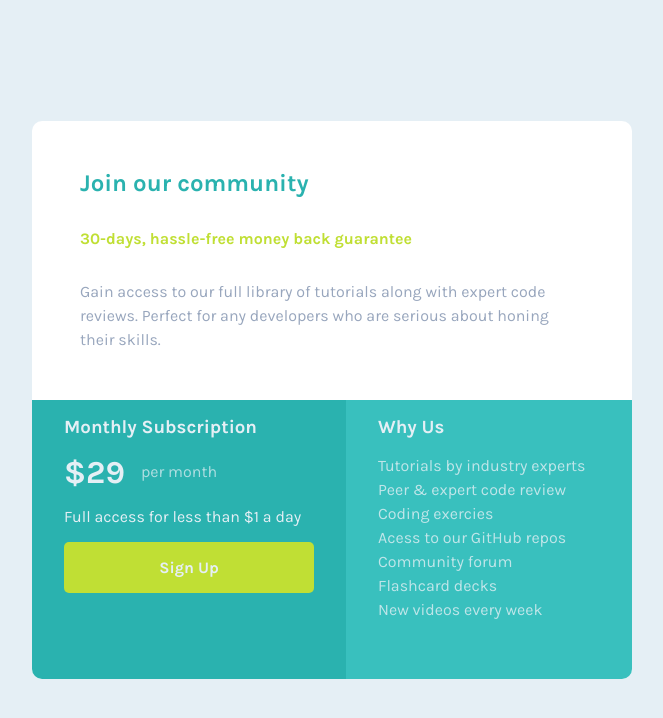
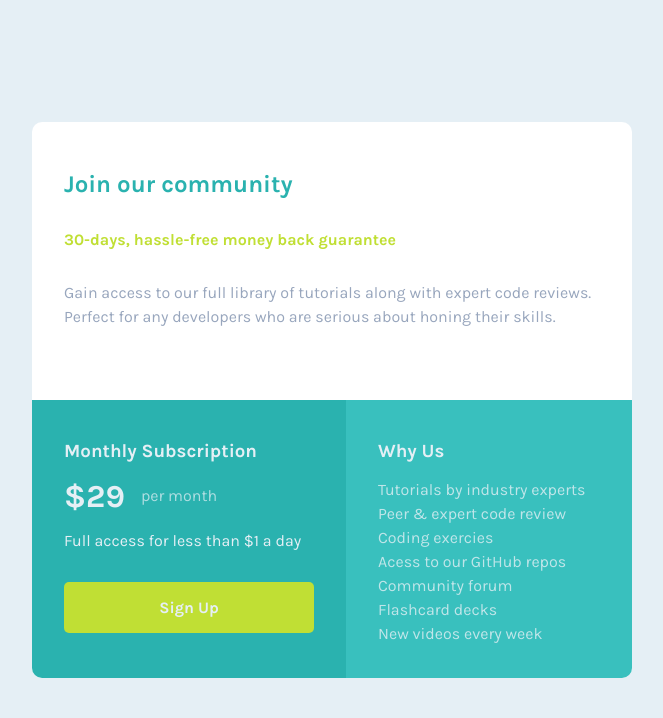
Before and after one commit to AnisBacha/Single-Price-Grid-Component, a plain HTML site: page index.html in a window 1280 px wide. Shown: the whole page, without its empty margins (308-971 px from the left). Drawn offline with Linux system fonts and the light colour scheme.

Commit message:
style fixed

```diff
--- a/css/style.css
+++ b/css/style.css
@@ -139,7 +139,13 @@ body{
     }
     .main__welcome{
         grid-column: 1/3;
-        padding: 2rem;
+        padding: 2rem 1rem;
+    }
+    .main__h3{
+        margin-block-start: 1.5rem;
+    }
+    .main__link{
+        margin-block-start: 2rem;
     }
     .main__signup{
         border-radius: 0 0 0 10px;
```
